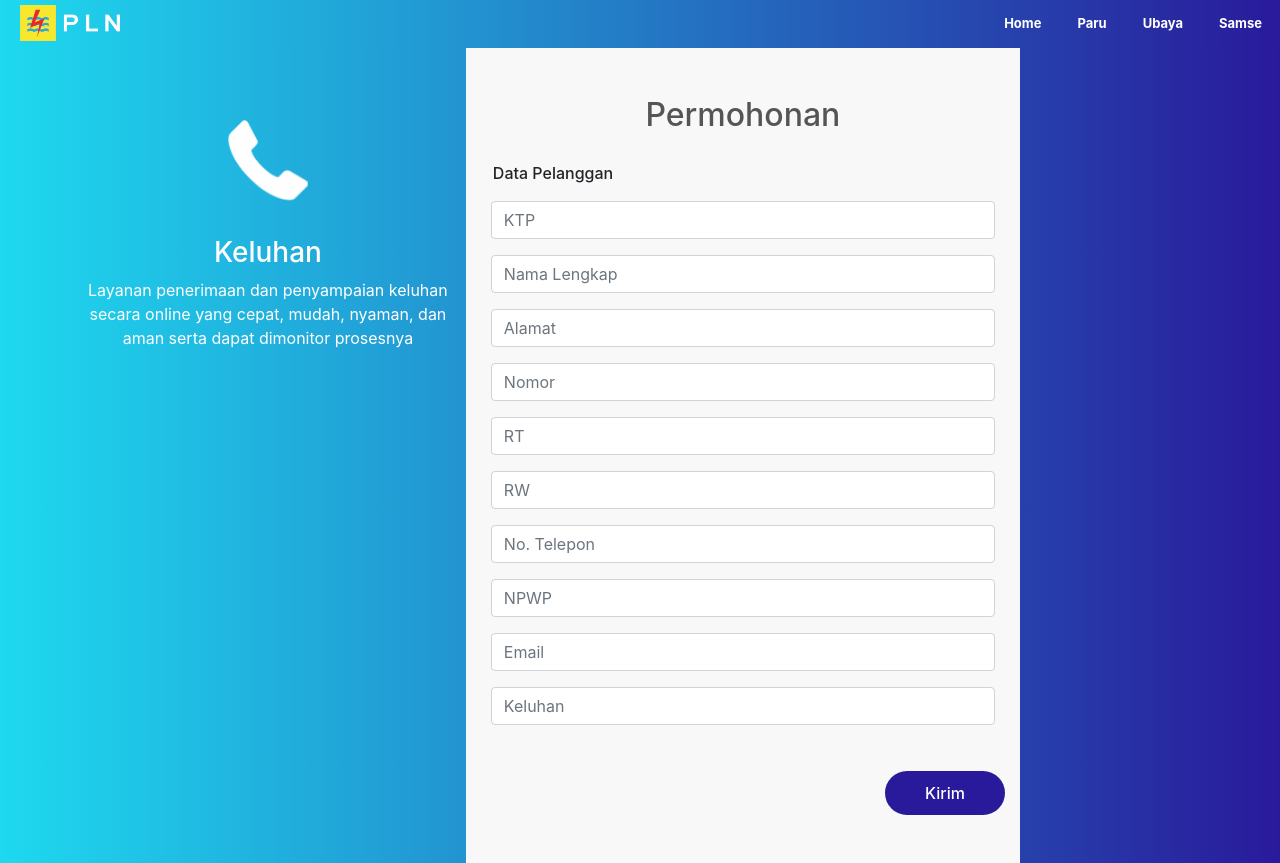
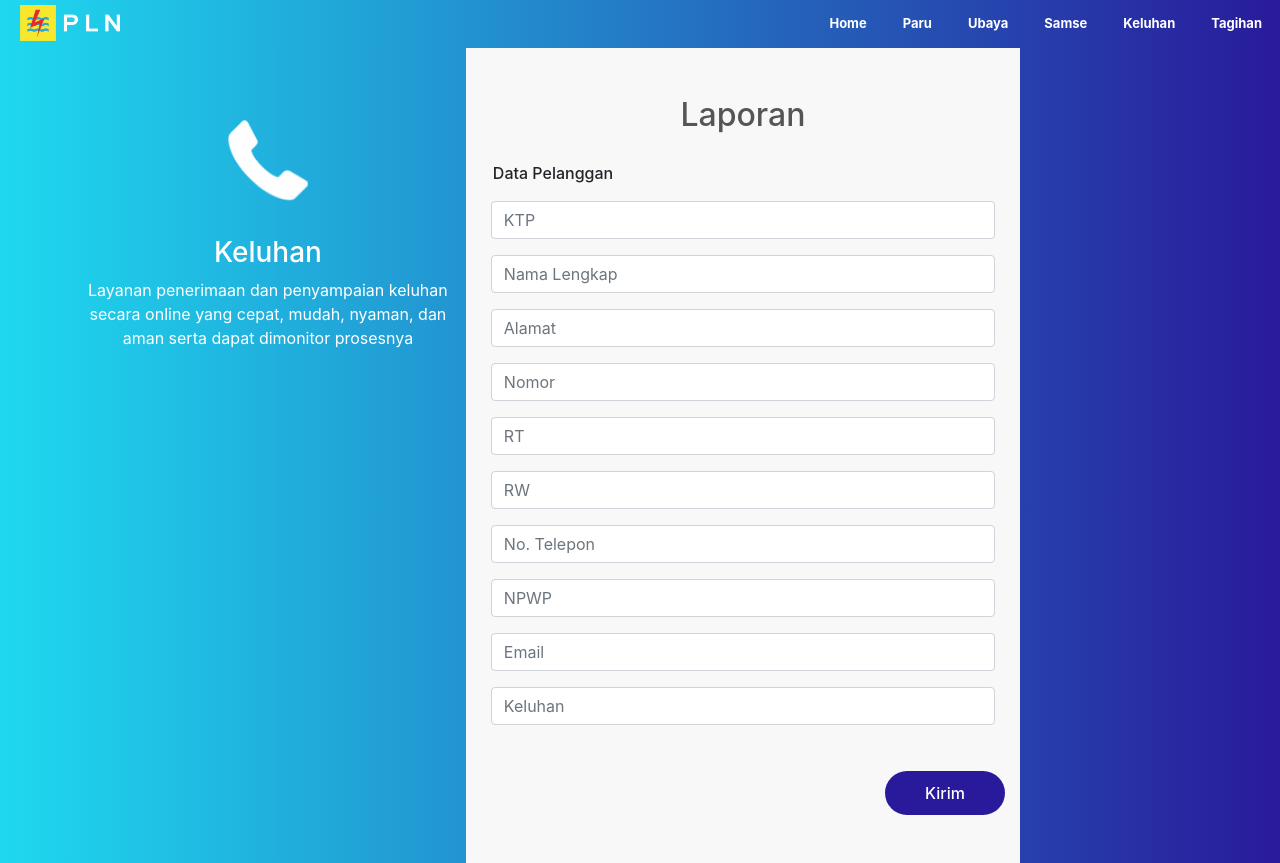
Before and after one commit to Rifaldibon/tubes_imk, a PHP site: page /Keluhan.php in a window 1280 px wide. Run offline with PHP 8.4, Linux system fonts and the light colour scheme.

Commit message:
Penambahan Page
Penambahan page atau fitur keluhan dan cek harga pada bagian services.

```diff
--- a/CekTagihan.php
+++ b/CekTagihan.php
@@ -34,6 +34,12 @@
       <li class="nav-item">
         <a class="nav-link" href="SambungSementara.php" >Samse</a>
       </li>
+      <li class="nav-item">
+        <a class="nav-link" href="Keluhan.php" >Keluhan</a>
+      </li>
+      <li class="nav-item">
+        <a class="nav-link" href="CekTagihan.php" >Tagihan</a>
+      </li>
     </ul>
   </div>
 </nav>
--- a/Keluhan.php
+++ b/Keluhan.php
@@ -34,6 +34,12 @@
       <li class="nav-item">
         <a class="nav-link" href="SambungSementara.php" >Samse</a>
       </li>
+      <li class="nav-item">
+        <a class="nav-link" href="Keluhan.php" >Keluhan</a>
+      </li>
+      <li class="nav-item">
+        <a class="nav-link" href="CekTagihan.php" >Tagihan</a>
+      </li>
     </ul>
   </div>
 </nav>
@@ -52,7 +58,7 @@
           <p>Layanan penerimaan dan penyampaian keluhan secara online yang cepat, mudah, nyaman, dan aman serta dapat dimonitor prosesnya</p>
         </div>
         <div class="col-md-7 paru-right">
-        <h2>Permohonan</h2>
+        <h2>Laporan</h2>
         <h6 class="sub-title-paru">Data Pelanggan</h6>
         <div class="paru-form-pelanggan">
           <div class="form-group">
--- a/PasangBaru.php
+++ b/PasangBaru.php
@@ -33,6 +33,12 @@
       </li>
       <li class="nav-item">
         <a class="nav-link" href="SambungSementara.php" >Samse</a>
+      </li>
+      <li class="nav-item">
+        <a class="nav-link" href="Keluhan.php" >Keluhan</a>
+      </li>
+      <li class="nav-item">
+        <a class="nav-link" href="CekTagihan.php" >Tagihan</a>
       </li>
     </ul>
   </div>
--- a/SambungSementara.php
+++ b/SambungSementara.php
@@ -33,6 +33,12 @@
       </li>
       <li class="nav-item">
         <a class="nav-link" href="SambungSementara.php" >Samse</a>
+      </li>
+      <li class="nav-item">
+        <a class="nav-link" href="Keluhan.php" >Keluhan</a>
+      </li>
+      <li class="nav-item">
+        <a class="nav-link" href="CekTagihan.php" >Tagihan</a>
       </li>
     </ul>
   </div>
--- a/UbahDaya.php
+++ b/UbahDaya.php
@@ -33,6 +33,12 @@
       </li>
       <li class="nav-item">
         <a class="nav-link" href="SambungSementara.php" >Samse</a>
+      </li>
+      <li class="nav-item">
+        <a class="nav-link" href="Keluhan.php" >Keluhan</a>
+      </li>
+      <li class="nav-item">
+        <a class="nav-link" href="CekTagihan.php" >Tagihan</a>
       </li>
     </ul>
   </div>
```
